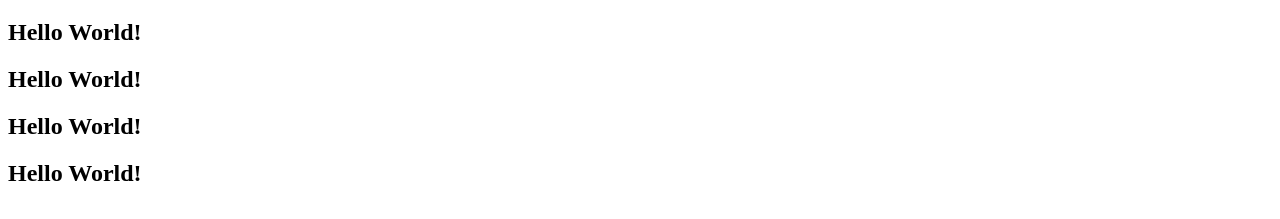
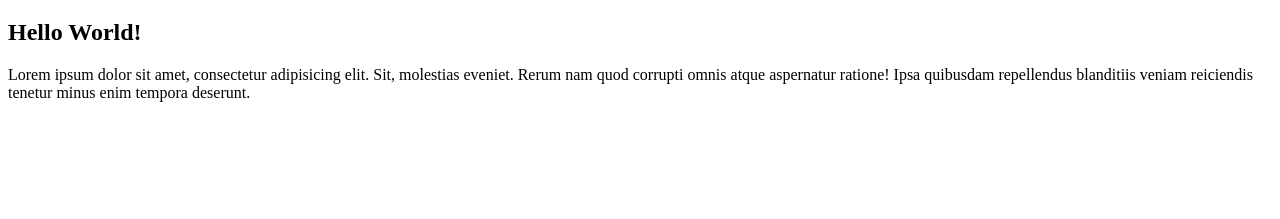
Before and after one commit to GeorgeKubik/project, a plain HTML site: page index.html in a window 1280 px wide. Shown: the part 61-280 px from the top of the page. Drawn offline with Linux system fonts and the light colour scheme.

Commit message:
add text

```diff
--- a/index.html
+++ b/index.html
@@ -9,8 +9,6 @@
 <body>
     <h1>Hello World!</h1>
     <h2>Hello World!</h2>
-    <h2>Hello World!</h2>
-    <h2>Hello World!</h2>
-    <h2>Hello World!</h2>
+    <p>Lorem ipsum dolor sit amet, consectetur adipisicing elit. Sit, molestias eveniet. Rerum nam quod corrupti omnis atque aspernatur ratione! Ipsa quibusdam repellendus blanditiis veniam reiciendis tenetur minus enim tempora deserunt.</p>
 </body>
 </html>
```
